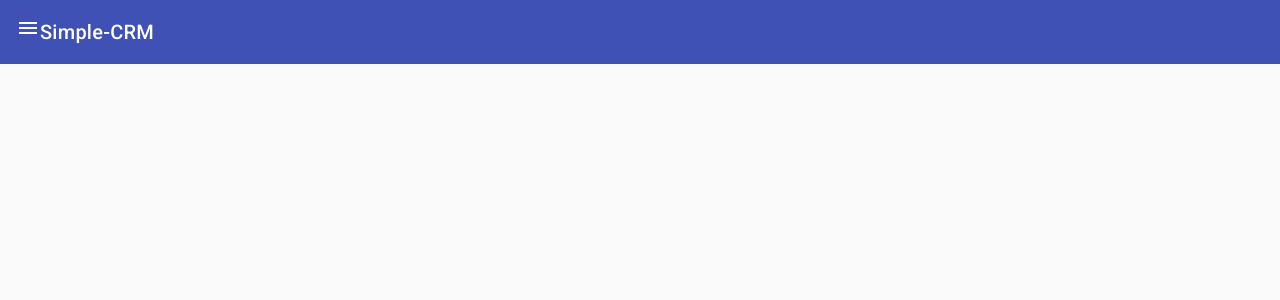
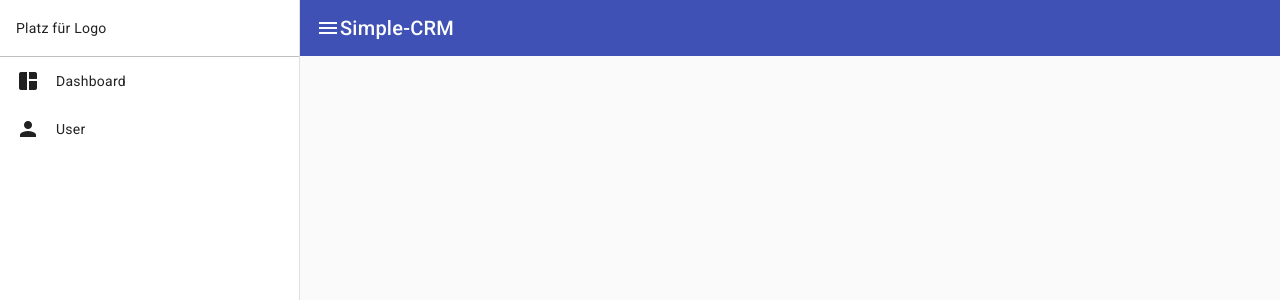
Before and after one commit to Creativity12345/Simple-CRM, an Angular app: page / in a window 1280 px wide. Shown: the top 300 px of the page. Built offline with nearby package versions, Linux system fonts and the light colour scheme.

Commit message:
design of menu

```diff
--- a/src/app/app.component.html
+++ b/src/app/app.component.html
@@ -1,6 +1,13 @@
 <mat-drawer-container class="mat-drawer-container" autosize>
-  <mat-drawer #drawer class="example-sidenav" mode="side">
-    <p>Auto-resizing sidenav</p>
+  <mat-drawer #drawer class="sidenav" [opened]="true" mode="side">
+    <div class="logo-container">
+      Platz für Logo
+    </div>
+
+    <ul class="menu-items">
+      <li><mat-icon>space_dashboard</mat-icon>Dashboard</li>
+      <li><mat-icon>person</mat-icon>User</li>
+    </ul>
   </mat-drawer>
 
   <mat-toolbar color="primary">
--- a/src/app/app.component.scss
+++ b/src/app/app.component.scss
@@ -1,7 +1,51 @@
-.mat-drawer-container{
+.mat-drawer-container {
     height: 100vh;
 }
 
-.menu-icon{
+.sidenav {
+    width: 300px;
+}
+
+.logo-container {
+    padding-left: 16px;
+    padding-right: 16px;
+    border-bottom: 1px solid rgba($color: rgb(0, 0, 0), $alpha: 0.25);
+    min-height: 56px;
+    display: flex;
+    align-items: center;
+}
+
+.menu-items {
+    list-style-type: none;
+    padding-left: 0;
+    margin: 0;
+
+    li {
+        padding-left: 16px;
+        padding-right: 16px;
+        height: 48px;
+        display: flex;
+        align-items: center;
+        cursor: pointer;
+
+        mat-icon {
+            margin-right: 16px;
+        }
+
+        &:hover {
+            background-color: rgba($color: rgb(0, 0, 0), $alpha: 0.1);
+        }
+    }
+}
+
+mat-toolbar,
+mat-toolbar-row {
+    min-height: 56px;
+    height: 56px;
+}
+
+.menu-icon {
     cursor: pointer;
+    display: flex;
+    justify-content: center;
 }
```
